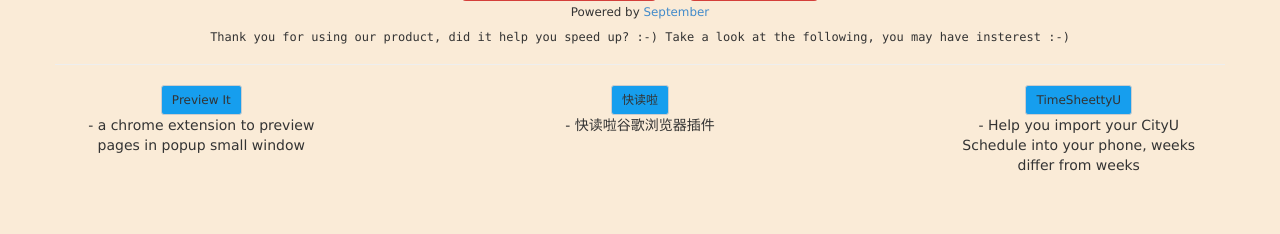
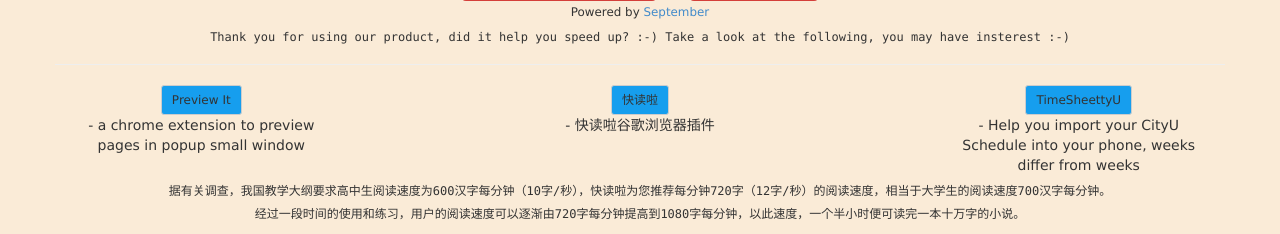
Before and after one commit to zjengjie/kuaidula, a PHP site: page / in a window 1280 px wide. Shown: the part 566-800 px from the top of the page. Run offline with PHP 8.4, Linux system fonts and the light colour scheme; data that the repository does not hold is empty.

Commit message:
速度说明

```diff
--- a/website/index.php
+++ b/website/index.php
@@ -64,6 +64,10 @@
 					 - Help you import your CityU Schedule into your phone, weeks differ from weeks
 				</div>
 			</div>
+			<div class="row" style="text-align: center">
+				<h6>据有关调查，我国教学大纲要求高中生阅读速度为600汉字每分钟（10字/秒），快读啦为您推荐每分钟720字（12字/秒）的阅读速度，相当于大学生的阅读速度700汉字每分钟。</h6>
+				<h6>经过一段时间的使用和练习，用户的阅读速度可以逐渐由720字每分钟提高到1080字每分钟，以此速度，一个半小时便可读完一本十万字的小说。</h6>
+			</div>
 		</div>
 	</body>
 </html>
```
